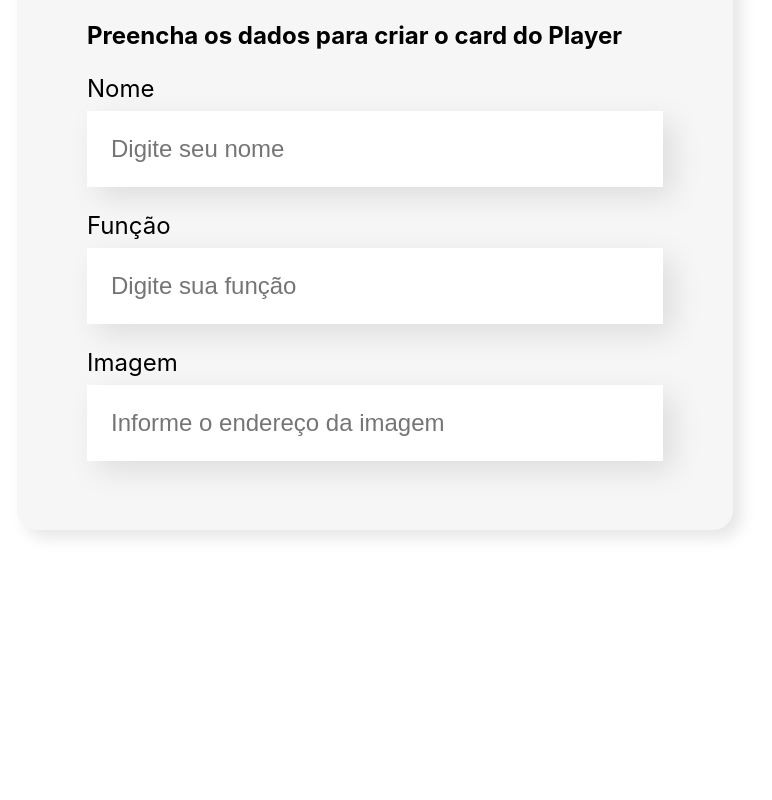
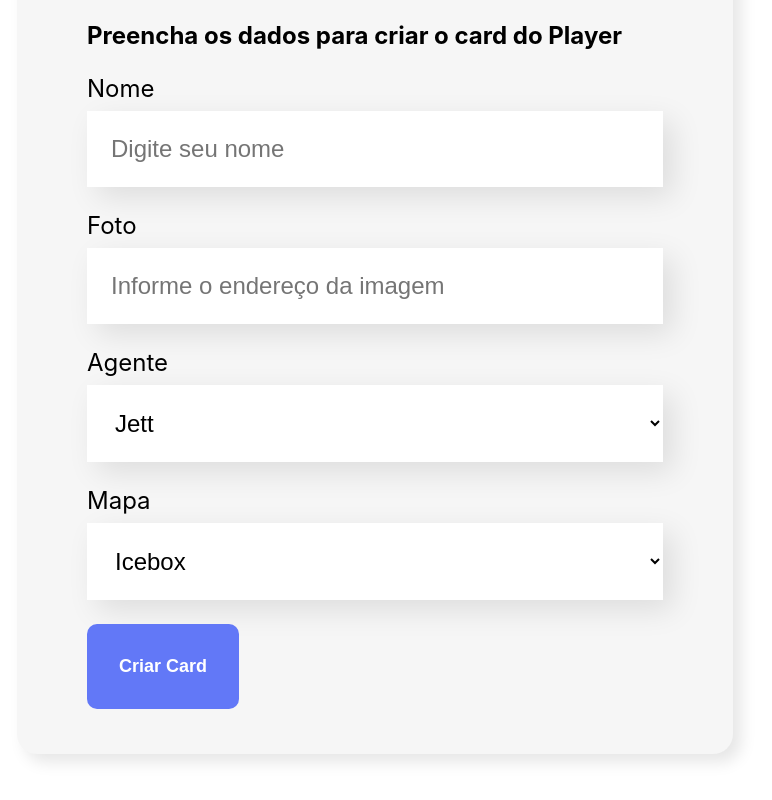
Before and after one commit to RianDelou/Organo, a React (Create React App) app: page / in a window 1280 px wide. Shown: the part 622-1422 px from the top of the page, without its empty margins (265-1037 px from the left). Before the commit the page ends 1232 px from the top, so only its background shows below. Built offline with nearby package versions, Linux system fonts and the light colour scheme.

Commit message:
project done (i will solve some bugs) :)

```diff
--- a/src/App.js
+++ b/src/App.js
@@ -1,11 +1,67 @@
 import Banner from "./Componentes/Banner";
 import Formulario from "./Componentes/Formulario";
+import { useState } from "react";
+import Mapa from "./Componentes/Mapa";
+function App() {
+  const mapas = [
+    {
 
-function App() {
+      nome: "Icebox",
+      corPrimaria: "#e8f5ff ",
+      corSecundaria: "#9acef8",
+    },
+    {
+      nome: "Sunset",
+      corPrimaria: "#ffe4ec",
+      corSecundaria: "#fa8fb1",
+    },
+    {
+      nome: "Lotus",
+      corPrimaria: "#d0fdd7",
+      corSecundaria: "#64c27b",
+    },
+    {
+      nome: "Bind",
+      corPrimaria: "#f7cca6",
+      corSecundaria: "#aa7444",
+    },
+    {
+      nome: "Ascent",
+      corPrimaria: "#ff9c9c",
+      corSecundaria: "#ee4242",
+    },
+    {
+      nome: "Abyss",
+      corPrimaria: "#53dbdb",
+      corSecundaria: "#006666",
+    },
+  ];
+
+  const [getPlayers, setPlayers] = useState([]);
+
   return (
     <div className="App">
       <Banner />
-      <Formulario />
+      <Formulario
+        novoPlayer={(player) => {
+          setPlayers([...getPlayers, player]);
+          console.log(getPlayers);
+        }}
+        listaMapas={mapas.map((value) => value.nome)}
+      />
+
+      {mapas.map((map) => {
+        return (
+          <Mapa
+            key={map.nome}
+            mapa={map.nome}
+            corPrimaria={map.corPrimaria}
+            corSecundaria={map.corSecundaria}
+            player={getPlayers.filter((value) => value.getMap === map.nome)}
+          />
+        );
+      })}
+
     </div>
   );
 }
--- /dev/null
+++ b/src/Componentes/ArraySelect/ArraySelect.css
@@ -0,0 +1,19 @@
+.lista-mapas {
+    margin: 24px 0;
+}
+
+.lista-mapas label {
+    display: block;
+    margin-bottom: 8px;
+    font-size: 24px;
+}
+
+.lista-mapas select {
+    background-color: #fff;
+    box-shadow: 10px 10px 30px rgba(0, 0, 0, 0.1);
+    width: 100%;
+    border: none;
+    font-size: 24px;
+    padding: 24px;
+    box-sizing: border-box;
+}
--- /dev/null
+++ b/src/Componentes/ArraySelect/index.js
@@ -0,0 +1,14 @@
+import './ArraySelect.css'
+
+const ArraySelect = (props) => {
+  return (
+    <div className="lista-mapas">
+      <label>{props.label}</label>
+      <select onChange={props.handleChange} value={props.value}  required={props.required}>
+        {props.itens.map(item => <option key={item}>{item}</option>)}
+      </select>
+    </div>
+  );
+};
+
+export default ArraySelect;
--- /dev/null
+++ b/src/Componentes/Botao/Botao.css
@@ -0,0 +1,15 @@
+button {
+    background-color: #6278F7;
+    border-radius: 10px;
+    font-weight: 700;
+    font-size: 18px;
+    padding: 32px;
+    cursor: pointer;
+    border: none;
+    color: #FFF;
+}
+
+button:hover {
+    color: #95FFD4;
+    transition: 0.5s;
+}
--- /dev/null
+++ b/src/Componentes/Botao/index.js
@@ -0,0 +1,10 @@
+import "./Botao.css"
+
+const Botao = (props) => {
+
+    return (
+        <button>{props.children}</button>
+    )
+}
+
+export default Botao;
--- a/src/Componentes/CampoTexto/index.js
+++ b/src/Componentes/CampoTexto/index.js
@@ -1,12 +1,18 @@
-import './CampoTexto.css'
+import "./CampoTexto.css";
 
-const CampoTexto = (props) => { // javascript object
-    return (
-        <div className="campo-texto">
-            <label>{props.label}</label>
-            <input placeholder={props.placeholder}/>
-        </div>
-    )
-}
+const CampoTexto = (props) => {
+
+  return (
+    <div className="campo-texto">
+      <label>{props.label}</label>
+      <input
+        required={props.required}
+        placeholder={props.placeholder}
+        onChange={props.handleChange}
+        value={props.value}
+      />
+    </div>
+  );
+};
 
 export default CampoTexto;
--- a/src/Componentes/Formulario/index.js
+++ b/src/Componentes/Formulario/index.js
@@ -1,13 +1,198 @@
-import "./Formulario.css"
+import "./Formulario.css";
 import CampoTexto from "../CampoTexto";
-const Formulario = () => {
+import ArraySelect from "../ArraySelect";
+import Botao from "../Botao";
+import { useState } from "react";
+
+const Formulario = (props) => {
+  const [firstMap] = props.listaMapas;
+
+  const listaAgentes = [
+    {
+      nome: "Jett",
+      funcao: "Duelista",
+      icon: "https://static.wikia.nocookie.net/valorant/images/3/35/Jett_icon.png/",
+    },
+    {
+      nome: "Phoenix",
+      funcao: "Duelista",
+      icon: "https://static.wikia.nocookie.net/valorant/images/1/14/Phoenix_icon.png/",
+    },
+    {
+      nome: "Sage",
+      funcao: "Sentinela",
+      icon: "https://static.wikia.nocookie.net/valorant/images/7/74/Sage_icon.png/",
+    },
+    {
+      nome: "Sova",
+      funcao: "Iniciador",
+      icon: "https://static.wikia.nocookie.net/valorant/images/4/49/Sova_icon.png/",
+    },
+    {
+      nome: "Viper",
+      funcao: "Controlador",
+      icon: "https://static.wikia.nocookie.net/valorant/images/5/5f/Viper_icon.png/",
+    },
+    {
+      nome: "Cypher",
+      funcao: "Sentinela",
+      icon: "https://static.wikia.nocookie.net/valorant/images/8/88/Cypher_icon.png/",
+    },
+    {
+      nome: "Reyna",
+      funcao: "Duelista",
+      icon: "https://static.wikia.nocookie.net/valorant-lore/images/b/b8/Reyna_-_Avatar.png/",
+    },
+    {
+      nome: "KillJoy",
+      funcao: "Sentinela",
+      icon: "https://pbs.twimg.com/media/EelRuZCWAAAzPxq.png",
+    },
+    {
+      nome: "Breach",
+      funcao: "Iniciador",
+      icon: "https://static.valorantstats.xyz/agent-headshots/breach-headshot.png",
+    },
+    {
+      nome: "Omen",
+      funcao: "Controlador",
+      icon: "https://static.wikia.nocookie.net/valorant/images/b/b0/Omen_icon.png/",
+    },
+    {
+      nome: "Brimstone",
+      funcao: "Controlador",
+      icon: "https://static.wikia.nocookie.net/valorant/images/4/4d/Brimstone_icon.png/",
+    },
+    {
+      nome: "Raze",
+      funcao: "Duelista",
+      icon: "https://static.wikia.nocookie.net/valorant/images/9/9c/Raze_icon.png/",
+    },
+    {
+      nome: "Skye",
+      funcao: "Iniciador",
+      icon: "https://static.wikia.nocookie.net/valorant/images/3/33/Skye_icon.png/",
+    },
+    {
+      nome: "Yoru",
+      funcao: "Duelista",
+      icon: "https://static.wikia.nocookie.net/valorant/images/d/d4/Yoru_icon.png/",
+    },
+    {
+      nome: "Astra",
+      funcao: "Controlador",
+      icon: "https://titles.trackercdn.com/valorant-api/agents/41fb69c1-4189-7b37-f117-bcaf1e96f1bf/displayicon.png",
+    },
+    {
+      nome: "Kay/o",
+      funcao: "Iniciador",
+      icon: "https://static.valorantstats.xyz/agent-headshots/kayo-headshot.png",
+    },
+    {
+      nome: "Chamber",
+      funcao: "Sentinela",
+      icon: "https://static.wikia.nocookie.net/valorant/images/0/09/Chamber_icon.png/",
+    },
+    {
+      nome: "Neon",
+      funcao: "Duelista",
+      icon: "https://static.wikia.nocookie.net/valorant/images/d/d0/Neon_icon.png/",
+    },
+    {
+      nome: "Fade",
+      funcao: "Iniciador",
+      icon: "https://static.wikia.nocookie.net/valorant/images/a/a6/Fade_icon.png/",
+    },
+    {
+      nome: "Harbor",
+      funcao: "Controlador",
+      icon: "https://static.wikia.nocookie.net/valorant-lore/images/8/8a/Harbor_-_Avatar.png/",
+    },
+    {
+      nome: "Gekko",
+      funcao: "Iniciador",
+      icon: "https://static.wikia.nocookie.net/valorant/images/6/66/Gekko_icon.png/",
+    },
+    {
+      nome: "DeadLock",
+      funcao: "Sentinela",
+      icon: "https://static.wikia.nocookie.net/valorant/images/e/eb/Deadlock_icon.png/",
+    },
+    {
+      nome: "Iso",
+      funcao: "Duelista",
+      icon: "https://pbs.twimg.com/media/F9eyE2mWwAA-weq.png",
+    },
+    {
+      nome: "Clove",
+      funcao: "Controlador",
+      icon: "https://static.wikia.nocookie.net/valorant/images/3/30/Clove_icon.png/",
+    },
+];
+
+
+  const [firstAgent] = listaAgentes;
+
+  const [getName, setName] = useState("");
+  const [getPhoto, setPhoto] = useState("");
+  const [getAgent, setAgent] = useState(firstAgent);
+  const [getMap, setMap] = useState(firstMap);
+
+  const aoSalvar = (event) => {
+    event.preventDefault();
+    console.log("Valores submetidos!", getName, getPhoto, getAgent, getMap);
+
+    props.novoPlayer({
+      getName,
+      getPhoto,
+      getAgent,
+      getMap,
+    });
+
+    setName("");
+    setPhoto("");
+
+  };
+
   return (
     <section className="formulario">
-      <form>
+      <form onSubmit={aoSalvar}>
         <h2>Preencha os dados para criar o card do Player</h2>
-        <CampoTexto label="Nome" placeholder="Digite seu nome" />
-        <CampoTexto label="Função" placeholder="Digite sua função" />
-        <CampoTexto label="Imagem" placeholder="Informe o endereço da imagem" />
+        <CampoTexto
+          required={true}
+          label="Nome"
+          placeholder="Digite seu nome"
+          handleChange={(event) => setName(event.target.value)}
+          value={getName}
+        />
+        <CampoTexto
+          label="Foto"
+          placeholder="Informe o endereço da imagem"
+          handleChange={(event) => setPhoto(event.target.value)}
+          value={getPhoto}
+        />
+        <ArraySelect
+          required={true}
+          label="Agente"
+          itens={listaAgentes.map((value) => value.nome)}
+          handleChange={(event) => {
+            const agenteEncontrado = listaAgentes.find(
+              (value) => value.nome === event.target.value
+            );
+            if (agenteEncontrado) {
+              setAgent(agenteEncontrado);
+            }
+          }}
+          value={getAgent.nome}
+        />
+        <ArraySelect
+          required={true}
+          label="Mapa"
+          itens={props.listaMapas}
+          handleChange={(event) => setMap(event.target.value)}
+          value={getMap}
+        />
+        <Botao>Criar Card</Botao>
       </form>
     </section>
   );
--- /dev/null
+++ b/src/Componentes/Mapa/Mapa.css
@@ -0,0 +1,16 @@
+.mapa {
+    text-align: center;
+    padding: 32px;
+}
+
+.mapa h3 {
+    font-size: 32px;
+    border-bottom: 4px solid;
+    display: inline-block;
+}
+
+.mapa .players {
+   display: flex;
+   justify-content: space-evenly;
+   flex-wrap: wrap;
+}
--- /dev/null
+++ b/src/Componentes/Mapa/index.js
@@ -0,0 +1,26 @@
+import Player from "../Player";
+import "./Mapa.css";
+
+const Mapa = (props) => {
+  console.log(props.player);
+  return props.player.length > 0 ? (
+    <section className="mapa" style={{ backgroundColor: props.corPrimaria }}>
+      <h3 style={{ borderColor: props.corSecundaria }}>{props.mapa}</h3>
+      <div className="players">
+        {props.player.map((value) => (
+          <Player
+            agentName={value.getAgent.nome}
+            agentFunction={value.getAgent.funcao}
+            agentIcon={value.getAgent.icon}
+            playerName={value.getName}
+            playerPhoto={value.getPhoto}
+          ></Player>
+        ))}
+      </div>
+    </section>
+  ) : (
+    ""
+  );
+};
+
+export default Mapa;
--- /dev/null
+++ b/src/Componentes/Player/Player.css
@@ -0,0 +1,40 @@
+.player {
+    width: 280px;
+}
+
+.player .cabecalho {
+    display: flex;
+    justify-content: center;
+    gap: 16px;
+    background-color:  #F0F0F0;
+    border-radius: 10px 10px 0px 0px;
+}
+.player img {
+    width: 100px;
+    border-radius: 50%;
+    position: relative;
+    bottom: -50px;
+}
+
+.player .rodape {
+    background: #FFFFFF;
+    box-shadow: 5px 5px 15px rgba(0, 0, 0, 0.08);
+    border-radius: 0px 0px 10px 10px;
+    padding-top: 90px;
+    padding-bottom: 40px;
+}
+
+.player .rodape h4 {
+    color: #6278F7;
+    font-size: 18px;
+    line-height: 22px;
+    font-weight: bold;
+    margin-bottom: 8px;
+}
+
+.player .rodape h5 {
+    font-size: 18px;
+    line-height: 22px;
+    color: #212121;
+    padding: 0 16px;
+}
--- /dev/null
+++ b/src/Componentes/Player/index.js
@@ -0,0 +1,18 @@
+import './Player.css'
+
+const Player = (props) => {
+    return(
+        <div className='player'>
+            <div className='cabecalho'>
+                <img src={props.playerPhoto} alt={props.playerName}></img>
+                <img src={props.agentIcon} alt={props.agentName}></img>
+            </div>
+            <div className='rodape'>
+                <h4>{props.playerName} / {props.agentName}</h4>
+                <h5>{props.agentFunction}</h5>
+            </div>
+        </div>
+    )
+}
+
+export default Player;
```
